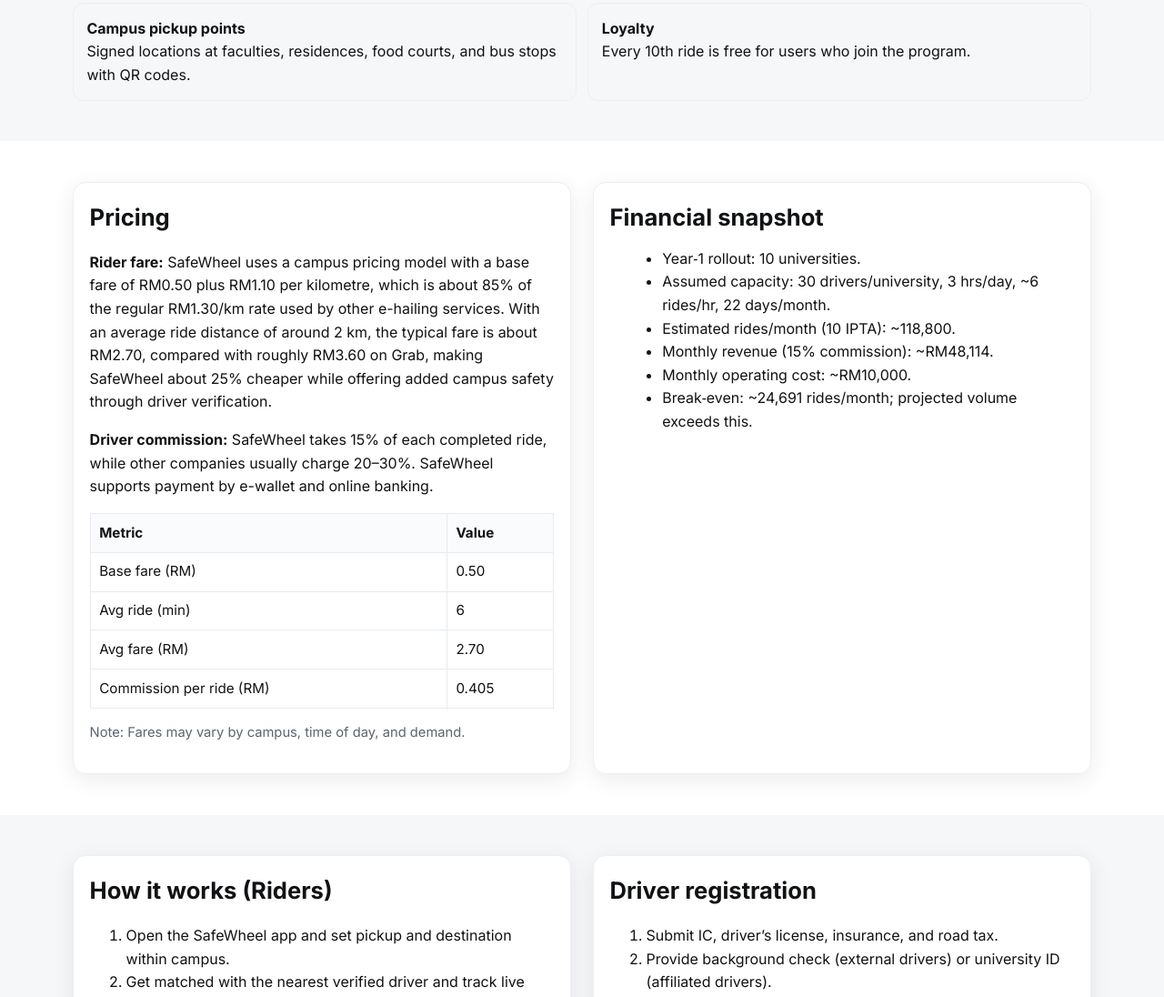
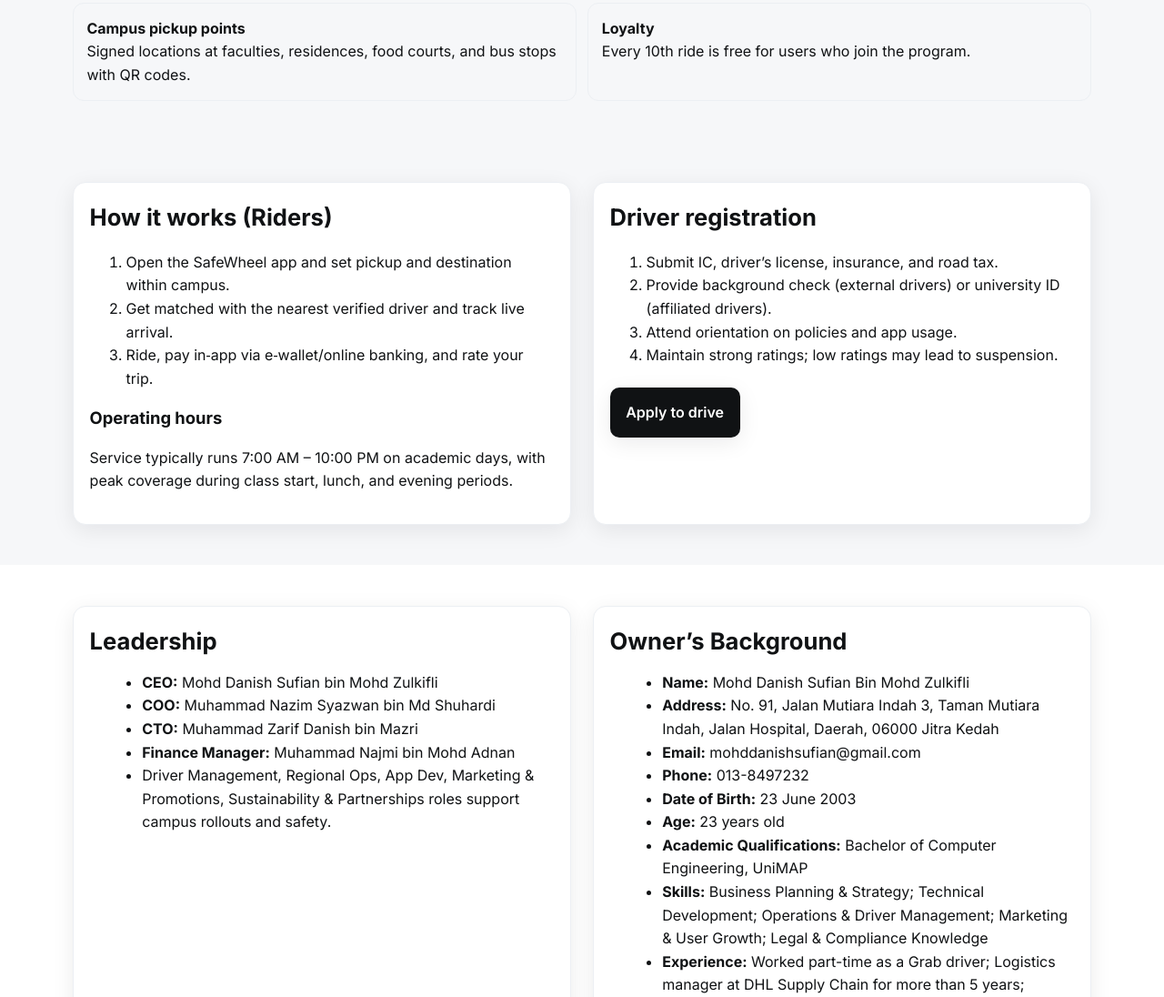
Before and after one commit to zymvarix/safewheelv3, a plain HTML site: page index.html in a window 1280 px wide. Shown: the part 1780-2876 px from the top of the page at 91% size. Drawn offline with Linux system fonts and the light colour scheme.

Commit message:
Remove pricing and financial snapshot sections

```diff
--- a/index.html
+++ b/index.html
@@ -152,35 +152,6 @@
   </div>
 </section>
 
-<section id="pricing">
-  <div class="wrap grid-2">
-    <div class="card">
-      <h2>Pricing</h2>
-      <p><b>Rider fare:</b> SafeWheel uses a campus pricing model with a base fare of RM0.50 plus RM1.10 per kilometre, which is about 85% of the regular RM1.30/km rate used by other e-hailing services. With an average ride distance of around 2 km, the typical fare is about RM2.70, compared with roughly RM3.60 on Grab, making SafeWheel about 25% cheaper while offering added campus safety through driver verification.</p>
-      <p><b>Driver commission:</b> SafeWheel takes 15% of each completed ride, while other companies usually charge 20–30%. SafeWheel supports payment by e-wallet and online banking.</p>
-      <table class="table" aria-label="Pricing summary">
-        <tr><th>Metric</th><th>Value</th></tr>
-        <tr><td>Base fare (RM)</td><td>0.50</td></tr>
-        <tr><td>Avg ride (min)</td><td>6</td></tr>
-        <tr><td>Avg fare (RM)</td><td>2.70</td></tr>
-        <tr><td>Commission per ride (RM)</td><td>0.405</td></tr>
-      </table>
-      <p style="color:var(--muted);font-size:.92rem">Note: Fares may vary by campus, time of day, and demand.</p>
-    </div>
-    <div class="card">
-      <h2>Financial snapshot</h2>
-      <ul>
-        <li>Year‑1 rollout: 10 universities.</li>
-        <li>Assumed capacity: 30 drivers/university, 3 hrs/day, ~6 rides/hr, 22 days/month.</li>
-        <li>Estimated rides/month (10 IPTA): ~118,800.</li>
-        <li>Monthly revenue (15% commission): ~RM48,114.</li>
-        <li>Monthly operating cost: ~RM10,000.</li>
-        <li>Break‑even: ~24,691 rides/month; projected volume exceeds this.</li>
-      </ul>
-    </div>
-  </div>
-</section>
-
 <section id="how" style="background:var(--bg-alt)">
   <div class="wrap grid-2">
     <div class="card">
```
